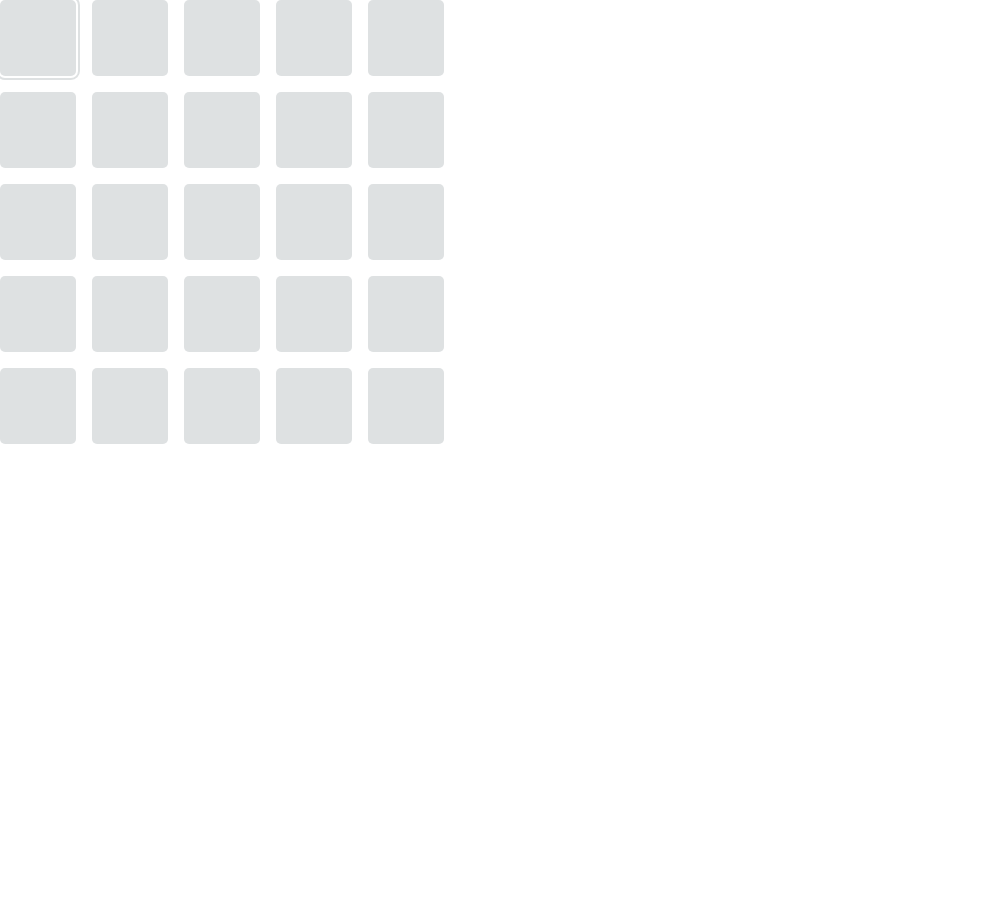
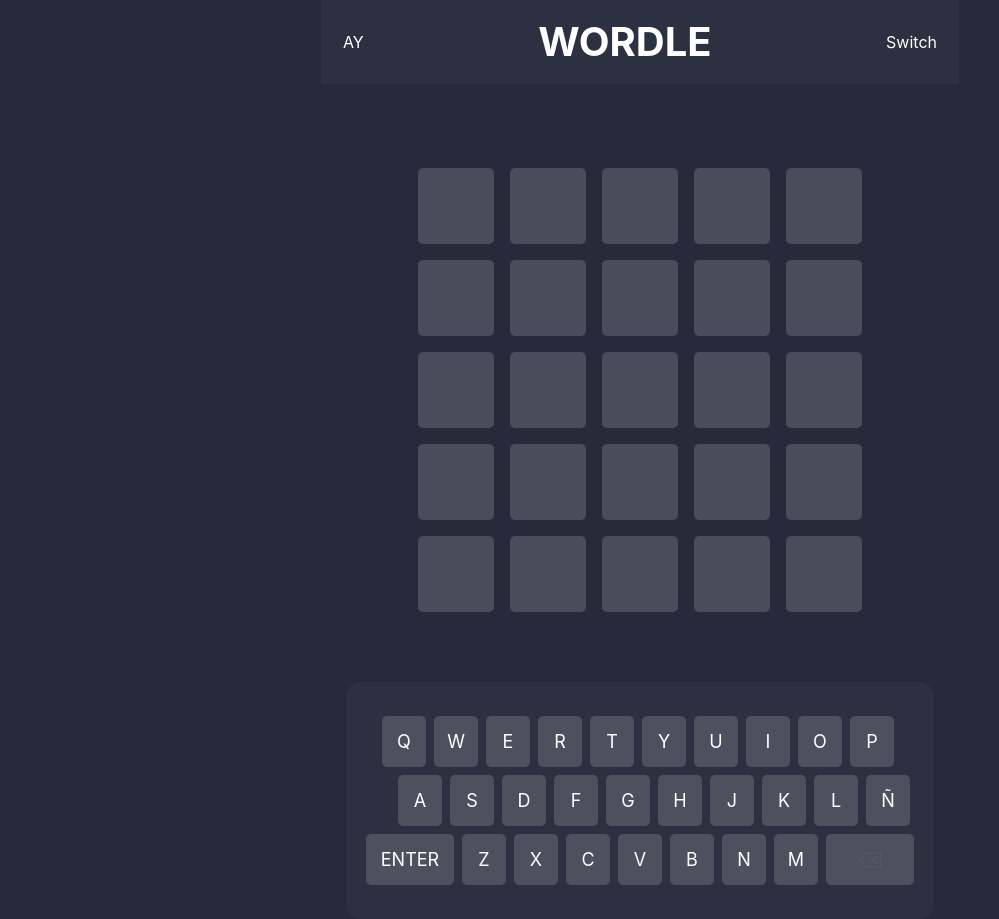
Before and after one commit to Quiquiriquin/wordle, a React (Create React App) app: page / in a window 1280 px wide. Shown: the whole page, without its empty margins (0-999 px from the left). Before the commit the page ends 800 px from the top, so only its background shows below. Built offline with nearby package versions, Linux system fonts and the light colour scheme; no server answers.

Commit message:
Refactor of input grid. Set dark styles and clasess

```diff
--- a/src/assets/styles/_variables.scss
+++ b/src/assets/styles/_variables.scss
@@ -4,14 +4,30 @@
 $gray-lvl-2: #939B9F;
 $gray-lvl-3: #DADCE04D;
 $gray-lvl-4: #939B9F4D;
+$gray-lvl-5: #818181;
 $white: #FFF;
+$white-lvl-2: #F3F3F3;
 $dark-lvl-1: #262B3C;
 $dark-lvl-2: #262B3C;
 $dark-lvl-3: #DADCE008;
 $dark-lvl-4: #565F7E;
 
+* {
+    body.dark {
+        background: $dark-lvl-2;
+    }
+}
+
 .light {
     & .color {
+        &-black {
+            color: #000;
+        }
+        &-white {
+            &-2 {
+                color: $white-lvl-2;
+            }
+        }
         &-green {
             &-1 {
                 color: $green-lvl-1;
@@ -32,6 +48,9 @@
             &-3 {
                 color: $gray-lvl-3;
             }
+            &-5 {
+                color: $gray-lvl-5;
+            }
         }
 
         &-dark {
@@ -51,6 +70,11 @@
     }
 
     & .bg {
+        &-white {
+            &-2 {
+                background: $white-lvl-2;
+            }
+        }
         &-green {
             &-1 {
                 background: $green-lvl-1;
@@ -70,6 +94,9 @@
             }
             &-3 {
                 background: $gray-lvl-3;
+            }
+            &-5 {
+                color: $gray-lvl-5;
             }
         }
 
@@ -91,6 +118,15 @@
 }
 .dark {
     & .color {
+        &-black {
+            color: $white;
+        }
+        &-white {
+            &-2 {
+                color: $dark-lvl-3;
+            }
+        }
+
         &-green {
             &-1 {
                 color: $green-lvl-1;
@@ -114,6 +150,9 @@
             &-4 {
                 color: $dark-lvl-4;
             }
+            &-5 {
+                color: $gray-lvl-5;
+            }
         }
         &-dark {
             &-1 {
@@ -128,10 +167,18 @@
             &-4 {
                 color: $dark-lvl-4;
             }
+            &-5 {
+                color: $gray-lvl-5;
+            }
         }
     }
 
     & .bg {
+        &-white {
+            &-2 {
+                background: $dark-lvl-3;
+            }
+        }
         &-green {
             &-1 {
                 background: $green-lvl-1;
--- /dev/null
+++ b/src/components/Header/Header.tsx
@@ -0,0 +1,15 @@
+import React from 'react'
+import './_header.scss'
+import clsx from 'clsx'
+
+const Header = () => {
+  return (
+    <div className={clsx(['bg-white-2', 'header', 'flex items-center', 'justify-between'])}>
+      <div className='color-black'>AY</div>
+      <div className='header--title font-bold color-black'>WORDLE</div>
+      <div className='header--switch color-black'>Switch</div>
+    </div>
+  )
+}
+
+export default Header
--- /dev/null
+++ b/src/components/Header/_header.scss
@@ -0,0 +1,12 @@
+@import '../../assets/styles/variables';
+
+.header {
+    margin: 0 auto;
+    max-width: 638px;
+    height: 84px;
+    padding: 18px 22px;
+    margin-bottom: 84px;
+    &--title {
+        font-size: 40px;
+    }
+}
--- a/src/components/InputLine/InputLine.tsx
+++ b/src/components/InputLine/InputLine.tsx
@@ -1,74 +1,55 @@
-import {
-  Dispatch,
-  SetStateAction,
-  createRef,
-  memo,
-  useEffect,
-  useMemo,
-  useRef,
-  useState,
-} from 'react'
+import React, { Dispatch, SetStateAction, useEffect } from 'react'
 import SquareInput from '../inputs/SquareInput/SquareInput'
 
 type InputLineProps = {
+  row: number
   word: string
-  row: number
-  activeLine: number
-  setActiveLine: Dispatch<SetStateAction<number>>
+  col: number
+  setActiveColumn: Dispatch<SetStateAction<number>>
+  evaluate: boolean
 }
 
-// eslint-disable-next-line react/display-name
-const InputLine = memo(
-  ({ activeLine, setActiveLine, row, word = '' }: InputLineProps) => {
-    // eslint-disable-next-line @typescript-eslint/no-explicit-any
-    const inputRefs = useRef<any>([])
-    const [checklist, setCheckList] = useState<number[]>([0, 0, 0, 0, 0])
-    const numberOfInputs = [0, 1, 2, 3, 4]
-    inputRefs.current = useMemo(
-      () => [0, 0, 0, 0, 0].map((ref, index) => (inputRefs.current[index] = createRef())),
-      [row],
-    )
-    const moveToTheNext = (index: number) => {
-      if (index < 4) {
-        document.getElementById(`input_${row}_${index + 1}`)?.focus()
-      }
-      if (index === 4) {
-        setActiveLine(row + 1)
-      }
+const InputLine = ({ row, word = '', col, evaluate }: InputLineProps) => {
+  const positions = [0, 1, 2, 3, 4]
+  useEffect(() => {
+    if (col > 4) {
+      console.log('Ya acabamos')
     }
-    const verify = (): boolean => checklist.reduce((prev, curr) => prev + curr, 0) === 5
-
-    useEffect(() => {
-      if (verify()) {
-        console.log('Ya esta bien la palabra')
-      }
-    }, [checklist])
-
-    useEffect(() => {
-      if (activeLine === row) {
-        document.getElementById(`input_${row}_0`)?.focus()
-      }
-    }, [activeLine])
-
-    return (
-      <div id={`row_${row}`} className='flex gap-4'>
-        {numberOfInputs.map((_, inputPosition) => (
-          <SquareInput
-            id={`input_${row}_${inputPosition}`}
-            updateCheckList={setCheckList}
-            moveNextInput={moveToTheNext}
-            ref={inputRefs.current[inputPosition]}
-            key={`${inputPosition}_${row}`}
-            disabled={activeLine !== row}
-            expectedLetter={word.charAt(inputPosition)}
-            word={word || ''}
-            position={inputPosition}
-          />
-        ))}
-      </div>
-    )
-  },
-  (prev, next) => prev.row !== next.row,
-)
+  }, [col])
+  return (
+    <div className='flex gap-4'>
+      <SquareInput
+        word={word}
+        evaluate={evaluate}
+        expectedLetter={word.charAt(0).toLowerCase()}
+        id={`input_${row}_${positions[0]}`}
+      />
+      <SquareInput
+        word={word}
+        evaluate={evaluate}
+        expectedLetter={word.charAt(1).toLowerCase()}
+        id={`input_${row}_${positions[1]}`}
+      />
+      <SquareInput
+        word={word}
+        evaluate={evaluate}
+        expectedLetter={word.charAt(2).toLowerCase()}
+        id={`input_${row}_${positions[2]}`}
+      />
+      <SquareInput
+        word={word}
+        evaluate={evaluate}
+        expectedLetter={word.charAt(3).toLowerCase()}
+        id={`input_${row}_${positions[3]}`}
+      />
+      <SquareInput
+        word={word}
+        evaluate={evaluate}
+        expectedLetter={word.charAt(4).toLowerCase()}
+        id={`input_${row}_${positions[4]}`}
+      />
+    </div>
+  )
+}
 
 export default InputLine
--- /dev/null
+++ b/src/components/Keyboard/Keyboard.tsx
@@ -0,0 +1,86 @@
+import React, { Dispatch, MouseEvent, MouseEventHandler, SetStateAction, useState } from 'react'
+import './_keyboard.scss'
+import Button from '../buttons/Button/Button'
+import { KEYBOARD_LINE_1, KEYBOARD_LINE_2, KEYBOARD_LINE_3 } from '../../utils/constants'
+import clsx from 'clsx'
+
+const Keyboard = ({
+  row,
+  col,
+  setActiveLine,
+  setActiveColumn,
+  setEvaluateLine,
+}: {
+  row: number
+  col: number
+  setActiveLine: Dispatch<SetStateAction<number>>
+  setActiveColumn: Dispatch<SetStateAction<number>>
+  setEvaluateLine: Dispatch<SetStateAction<boolean>>
+}) => {
+  const [currentCol, setCurrentCol] = useState(col)
+  // eslint-disable-next-line @typescript-eslint/no-explicit-any
+  const onPressKeycap = (e: any) => {
+    const value = e.target.innerText
+    setBoxValue(value)
+    if (currentCol === 4) {
+      setEvaluateLine(true)
+      setActiveLine((prev) => prev + 1)
+      setCurrentCol(0)
+      setTimeout(() => setEvaluateLine(false), 150)
+    }
+  }
+
+  const setBoxValue = (value: string) => {
+    const nextCol = currentCol < 4 ? currentCol + 1 : 0
+    const nextRow = currentCol < 4 && row < 4 ? row : row < 4 ? row + 1 : 0
+    const currentElement: HTMLInputElement | null = document.getElementById(
+      `input_${row}_${currentCol}`,
+    ) as HTMLInputElement
+    const nextElement: HTMLInputElement | null = document.getElementById(
+      `input_${nextRow}_${nextCol}`,
+    ) as HTMLInputElement
+    if (currentElement) {
+      currentElement.value = value
+      currentElement.dispatchEvent(new Event('change'))
+      nextElement?.focus()
+      setCurrentCol((prev) => (prev += 1))
+    }
+  }
+
+  return (
+    <div className='flex flex-col gap-2 keyboard-container bg-gray-3'>
+      <div className='flex gap-2 ml-4'>
+        {KEYBOARD_LINE_1.map(({ value, cssClass }) => (
+          <Button
+            key={value}
+            onPress={onPressKeycap}
+            className={clsx('keyboard', cssClass)}
+            label={`${value}`}
+          />
+        ))}
+      </div>
+      <div className='flex gap-2 ml-8'>
+        {KEYBOARD_LINE_2.map(({ value, cssClass }) => (
+          <Button
+            key={value}
+            onPress={onPressKeycap}
+            className={clsx('keyboard', cssClass)}
+            label={`${value}`}
+          />
+        ))}
+      </div>
+      <div className='flex gap-2'>
+        {KEYBOARD_LINE_3.map(({ value, cssClass }) => (
+          <Button
+            key={value}
+            onPress={onPressKeycap}
+            className={clsx('keyboard', cssClass)}
+            label={`${value}`}
+          />
+        ))}
+      </div>
+    </div>
+  )
+}
+
+export default Keyboard
--- /dev/null
+++ b/src/components/Keyboard/_keyboard.scss
@@ -0,0 +1,9 @@
+@import "../../assets/styles/variables";
+
+.keyboard-container {
+    max-width: 638px;
+    padding: 34px 20px;
+    justify-content: center;
+    border-radius: 15px;
+    margin-top: 54px;
+}
--- a/src/components/buttons/Button/Button.tsx
+++ b/src/components/buttons/Button/Button.tsx
@@ -1,8 +1,46 @@
-import React from 'react'
+import React, { MouseEventHandler, useState } from 'react'
+import './_button.scss'
+import clsx from 'clsx'
 
-const Button = () => {
+type ButtonProps = {
+  className?: string
+  label?: string
+  // eslint-disable-next-line @typescript-eslint/no-explicit-any
+  onPress?: any
+}
+
+const DeleteSVG = () => (
+  <svg xmlns='http://www.w3.org/2000/svg' width='23' height='17' viewBox='0 0 23 17' fill='none'>
+    <path
+      d='M9.94968 4.31639L13.587 7.78048L17.2243 4.31639L18.3244 5.47152L14.7435 8.88191L18.3244 12.2923L17.2243 13.4474L13.587 9.98334L9.94968 13.4474L8.84955 12.2923L12.4305 8.88191L8.84955 5.47152L9.94968 4.31639Z'
+      fill='#56575E'
+    />
+    <path
+      fillRule='evenodd'
+      clipRule='evenodd'
+      d='M6.68607 0.906006C6.39072 0.906006 6.1119 1.04237 5.93057 1.27551L0.47151 8.2943C0.202693 8.63992 0.202694 9.1239 0.47151 9.46952L5.93057 16.4883C6.1119 16.7214 6.39071 16.8578 6.68607 16.8578H21.6027C22.1313 16.8578 22.5599 16.4293 22.5599 15.9007V1.86311C22.5599 1.33451 22.1313 0.906006 21.6027 0.906006H6.68607ZM2.03536 8.88191L6.99814 2.50119H20.9647V15.2626H6.99814L2.03536 8.88191Z'
+      fill='#56575E'
+    />
+  </svg>
+)
+
+const Button = ({ className, label, onPress }: ButtonProps) => {
+  const [clicked, setClicked] = useState<boolean>(false)
+  // eslint-disable-next-line @typescript-eslint/no-explicit-any
+  const click = (event: any) => {
+    if (onPress) {
+      onPress(event)
+    }
+    setClicked(true)
+  }
   return (
-    <div>Button</div>
+    <button
+      onClick={click}
+      value={label}
+      className={clsx(['button', className, clicked && 'clicked', 'color-black'])}
+    >
+      {label === 'DELETE' ? <DeleteSVG /> : label}
+    </button>
   )
 }
 
--- /dev/null
+++ b/src/components/buttons/Button/_button.scss
@@ -0,0 +1,28 @@
+@import '../../../assets/styles/variables';
+
+.button {
+    &.keyboard {
+        height: 51px;
+        width: 44px;
+        font-size: 18px;
+        text-align: center;
+        border-radius: 5px;
+        border: none;
+        background: rgba($color: $gray-lvl-2, $alpha: 0.3);
+        padding-bottom: 1px;
+        text-transform: capitalize;
+
+        &.extended {
+            width: 88px;
+            padding-bottom: 1px;
+            justify-content: center;
+            text-align: center;
+            display: flex;
+            align-items: center;
+        }
+
+        &:active {
+            background: $gray-lvl-5;
+        }
+    }
+}
--- a/src/components/inputs/SquareInput/SquareInput.tsx
+++ b/src/components/inputs/SquareInput/SquareInput.tsx
@@ -1,77 +1,41 @@
-import React, { Dispatch, SetStateAction, forwardRef, useEffect, useState } from 'react'
+import React, { useEffect, useRef, useState } from 'react'
 import './_square_input.scss'
 import clsx from 'clsx'
-
 type SquareInputProps = {
-  disabled?: boolean
+  id: string
   expectedLetter: string
+  evaluate?: boolean
   word: string
-  position?: number
-  moveNextInput?: (e: number) => void
-  updateCheckList: Dispatch<SetStateAction<number[]>>
-  id: string
 }
-
-// eslint-disable-next-line react/display-name
-const SquareInput = forwardRef<HTMLInputElement, SquareInputProps>(
-  (
-    { disabled = false, expectedLetter, word, moveNextInput, position = 0, updateCheckList, id },
-    ref,
-  ) => {
-    // const { theme } = useContext(ThemeContext);
-    const [value, setValue] = useState<string>('')
-    const [innerDisabled, setInnerDisabled] = useState<boolean>(false)
+const SquareInput = ({ id, expectedLetter, evaluate = false, word }: SquareInputProps) => {
+  // eslint-disable-next-line @typescript-eslint/no-explicit-any
+  const inputRef: any = useRef(null)
   const [validation, setValidation] = useState<string>('')
-
-    const handleChange = (event: React.ChangeEvent<HTMLInputElement>): void => {
-      setValue(event?.target?.value)
-      if (moveNextInput) {
-        moveNextInput(position || 0)
+  const verifyLetter = () => {
+    const value = (inputRef?.current?.value || '').toLowerCase()
+    if (value) {
+      if (value === expectedLetter) {
+        setValidation('bg-green-1')
+      }
+      if (value !== expectedLetter && word.includes(value)) {
+        setValidation('bg-yellow-1')
+      }
     }
   }
 
-    const setValid = (prev: number[]) => {
-      const aux = [...prev]
-      aux[position] = 1
-      return aux
+  useEffect(() => {
+    if (evaluate) {
+      verifyLetter()
+    }
+  }, [evaluate])
+  return (
+    <input
+      ref={inputRef}
+      id={id}
+      readOnly
+      className={clsx('square-input', validation, 'color-black')}
+    ></input>
+  )
 }
 
-    const setInvalid = (prev: number[]) => {
-      const aux = [...prev]
-      aux[position] = 0
-      return aux
-    }
-
-    useEffect(() => {
-      if (value) {
-        if (value.toLowerCase() === expectedLetter.toLocaleLowerCase()) {
-          setValidation('bg-green-1')
-          updateCheckList(setValid)
-        } else if (
-          word.toLowerCase().includes(value) &&
-          value.toLocaleLowerCase() !== expectedLetter.toLocaleLowerCase()
-        ) {
-          setValidation('bg-yellow-1')
-          updateCheckList(setInvalid)
-        }
-        setInnerDisabled(true)
-      } else {
-        setValidation('')
-        updateCheckList(setInvalid)
-      }
-    }, [value])
-
-    return (
-      <input
-        id={id}
-        ref={ref}
-        className={clsx('square-input', validation)}
-        value={value}
-        disabled={disabled || innerDisabled}
-        onChange={handleChange}
-      ></input>
-    )
-  },
-)
-
 export default SquareInput
--- a/src/context/ThemeContext.tsx
+++ b/src/context/ThemeContext.tsx
@@ -11,7 +11,7 @@
 const { Provider, Consumer } = ThemeContext
 // eslint-disable-next-line @typescript-eslint/no-explicit-any
 const ThemeProvider = ({ children }: { children: ReactComponentElement<any> }) => {
-  const [theme, updateTheme] = useState<string>('light')
+  const [theme, updateTheme] = useState<string>('dark')
   return (
     <Provider
       value={{
--- a/src/pages/Main/Main.tsx
+++ b/src/pages/Main/Main.tsx
@@ -1,30 +1,48 @@
-import React, { useContext, useState } from 'react'
+import React, { useContext, useEffect, useState } from 'react'
 import './_main.scss'
 import { ThemeContext } from '../../context/ThemeContext'
 import clsx from 'clsx'
 import { GeneralContext } from '../../context/GeneralContext'
 import InputLine from '../../components/InputLine/InputLine'
+import Keyboard from '../../components/Keyboard/Keyboard'
+import Header from '../../components/Header/Header'
 
 const Main = () => {
   const { theme } = useContext(ThemeContext)
   const { words } = useContext(GeneralContext)
   const rows = [0, 1, 2, 3, 4]
   const [activeLine, setActiveLine] = useState<number>(0)
+  const [activeColumn, setActiveColumn] = useState<number>(0)
+  const [evaluateLine, setEvaluateLine] = useState<boolean>(false)
   if (!words) {
     return <div>Error</div>
   }
 
+  useEffect(() => {
+    document.body.className = theme || ''
+  }, [theme])
   return (
-    <div className={clsx(theme, 'flex flex-col gap-4')}>
-      {rows.map((row) => (
-        <InputLine
-          activeLine={activeLine}
+    <div className={''}>
+      <Header />
+      <div className={clsx(theme, 'flex flex-col gap-4 items-center')}>
+        {rows.map((row) => (
+          <InputLine
+            col={0}
+            evaluate={evaluateLine}
+            setActiveColumn={setActiveColumn}
+            word={words[0]}
+            row={row}
+            key={`row_${row}`}
+          />
+        ))}
+        <Keyboard
+          setEvaluateLine={setEvaluateLine}
           setActiveLine={setActiveLine}
-          word={words[0]}
-          row={row}
-          key={`row_${row}`}
+          setActiveColumn={setActiveColumn}
+          row={activeLine}
+          col={activeColumn}
         />
-      ))}
+      </div>
     </div>
   )
 }
--- /dev/null
+++ b/src/utils/constants.tsx
@@ -0,0 +1,101 @@
+export type KEYCAP = {
+  value: string
+  cssClass?: string
+}
+export const KEYBOARD_LINE_1: KEYCAP[] = [
+  {
+    value: 'Q',
+  },
+  {
+    value: 'W',
+  },
+  {
+    value: 'E',
+  },
+  {
+    value: 'R',
+  },
+  {
+    value: 'T',
+  },
+  {
+    value: 'Y',
+  },
+  {
+    value: 'U',
+  },
+  {
+    value: 'I',
+  },
+  {
+    value: 'O',
+  },
+  {
+    value: 'P',
+  },
+]
+
+export const KEYBOARD_LINE_2: KEYCAP[] = [
+  {
+    value: 'A',
+  },
+  {
+    value: 'S',
+  },
+  {
+    value: 'D',
+  },
+  {
+    value: 'F',
+  },
+  {
+    value: 'G',
+  },
+  {
+    value: 'H',
+  },
+  {
+    value: 'J',
+  },
+  {
+    value: 'K',
+  },
+  {
+    value: 'L',
+  },
+  {
+    value: 'Ñ',
+  },
+]
+
+export const KEYBOARD_LINE_3: KEYCAP[] = [
+  {
+    value: 'ENTER',
+    cssClass: 'extended',
+  },
+  {
+    value: 'Z',
+  },
+  {
+    value: 'X',
+  },
+  {
+    value: 'C',
+  },
+  {
+    value: 'V',
+  },
+  {
+    value: 'B',
+  },
+  {
+    value: 'N',
+  },
+  {
+    value: 'M',
+  },
+  {
+    value: 'DELETE',
+    cssClass: 'extended',
+  },
+]
```
Also changed, not shown: src/assets/img/delete.svg (added). Lines whose indentation alone changed are shown as unchanged.
